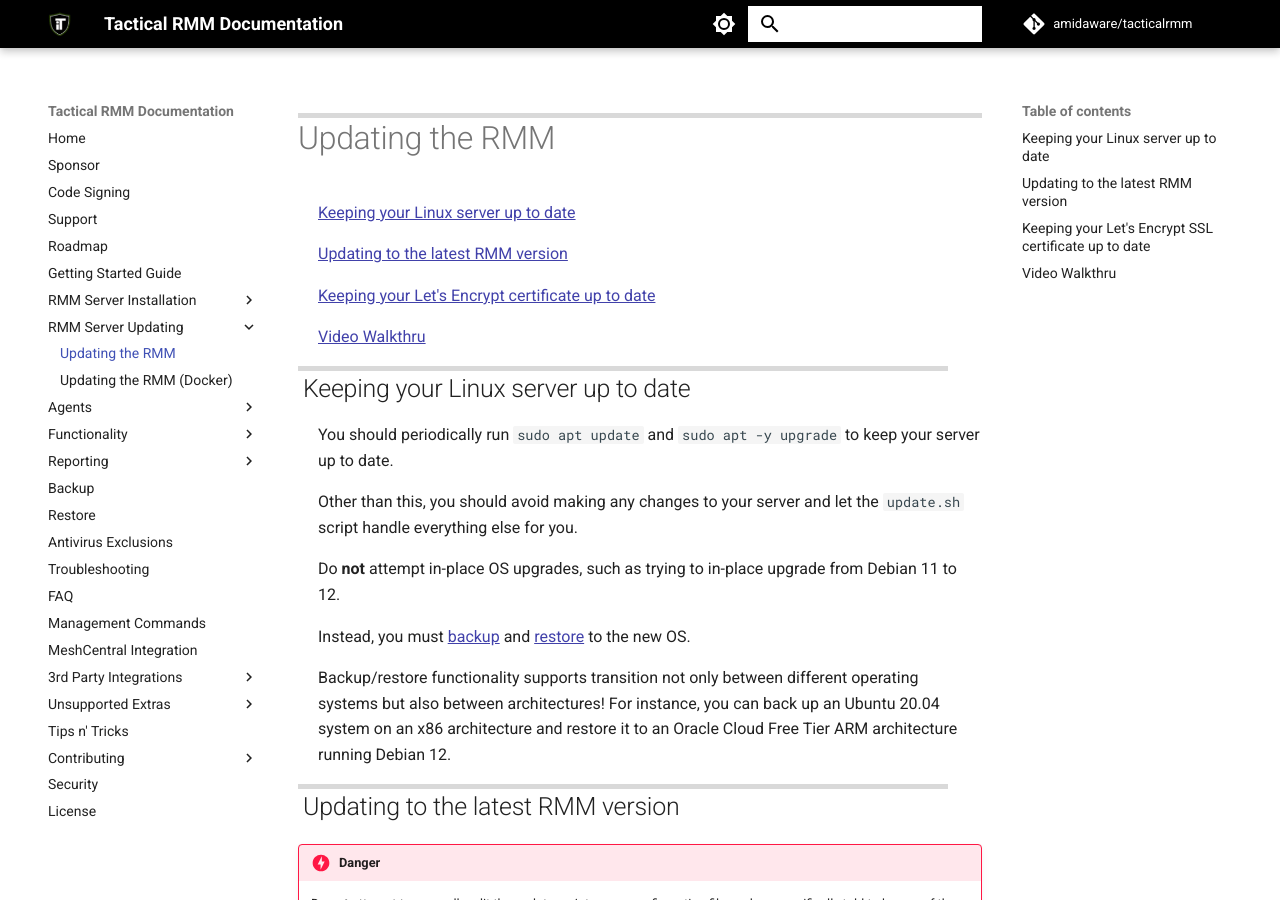
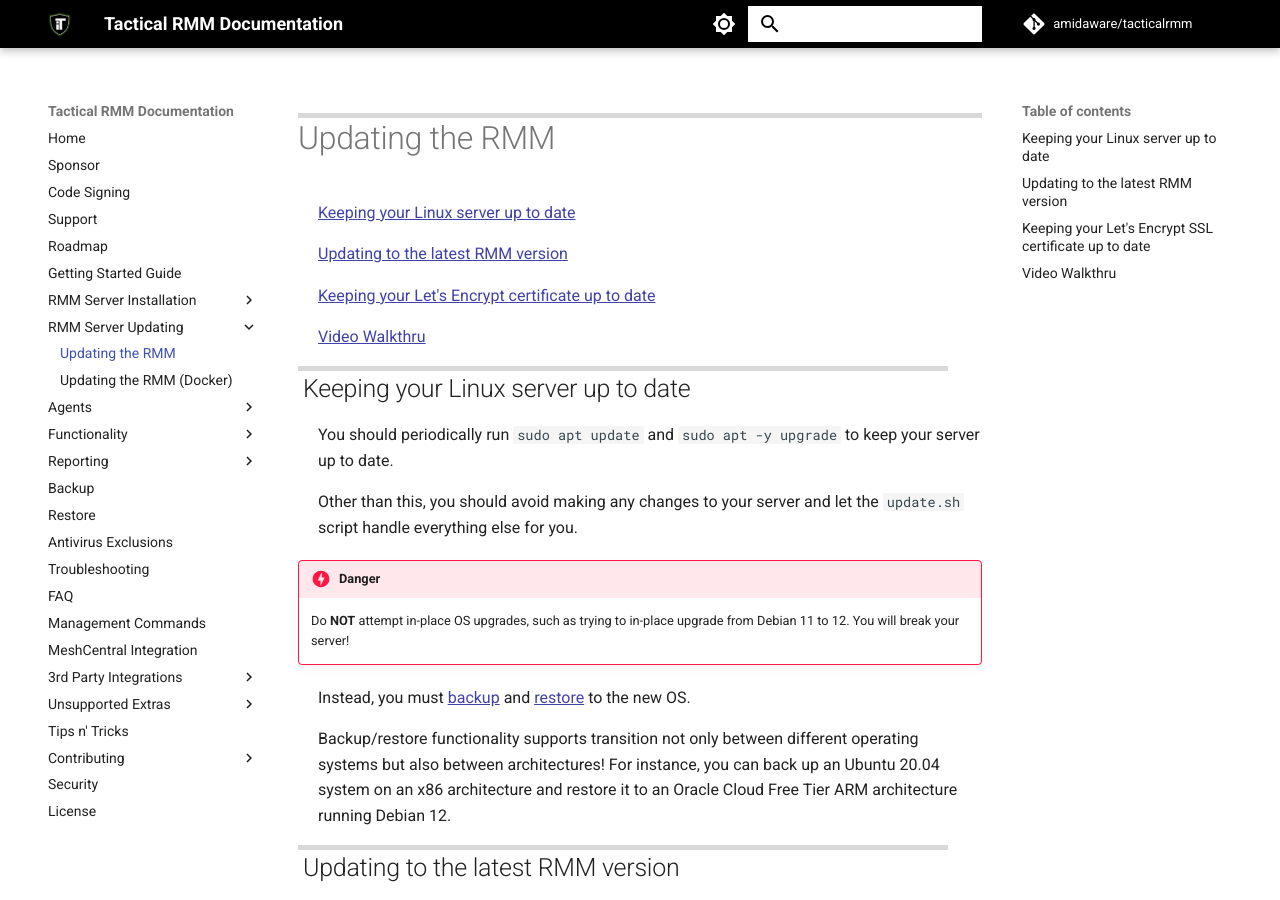
Before and after one commit to amidaware/trmm-docs, an MkDocs documentation site: the page built from docs/update_server.md, in a window 1280 px wide and 900 px high. Built offline with MkDocs 1.6.1 and Material for MkDocs 9.7.7, drawn with Linux system fonts in a browser that asks for light colours; comment, search, counter and statistics services are not loaded.

Commit message:
Danger to linux server updates

```diff
--- a/docs/update_server.md
+++ b/docs/update_server.md
@@ -14,7 +14,8 @@
 
 Other than this, you should avoid making any changes to your server and let the `update.sh` script handle everything else for you.
 
-Do **not** attempt in-place OS upgrades, such as trying to in-place upgrade from Debian 11 to 12.
+!!!danger
+    Do **NOT** attempt in-place OS upgrades, such as trying to in-place upgrade from Debian 11 to 12. You will break your server!
 
 Instead, you must [backup](./backup.md) and [restore](./restore.md) to the new OS.
 
```
